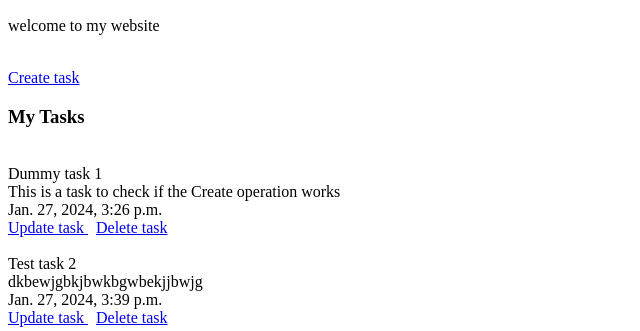
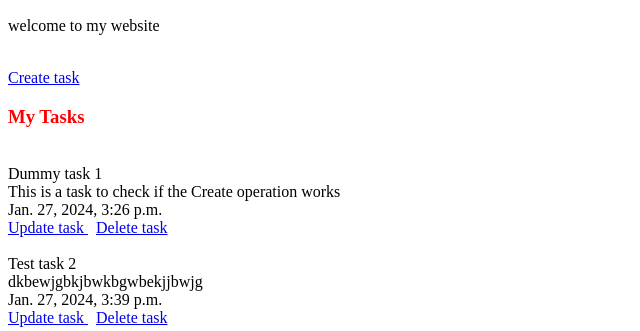
Before and after one commit to MattiaDiProfio/django-user-guide, a Django app: page /all-tasks in a window 1280 px wide. Shown: the part 167-498 px from the top of the page, without its empty margins (0-640 px from the left). Run offline with Django 5.2, Linux system fonts and the light colour scheme; data comes from the database, SQL or seed files in the repository.

Commit message:
configure static files

```diff
--- a/dev/elevate/crm/templates/crm/base.html
+++ b/dev/elevate/crm/templates/crm/base.html
@@ -1,4 +1,10 @@
+<!-- link static css files -->
+{% load static %}
 <html>
+
+    <head>
+        <link rel="stylesheet" type="text/css" href="{% static 'css/styles.css' %}">
+    </head>
     <h1>Website Under Development</h1>
     <hr>
 
@@ -17,4 +23,7 @@
     {% block content %}
 
     {% endblock %}
+
+    <script src="{% static 'js/app.js' %}"></script>
+
 </html>
--- a/dev/elevate/elevate/settings.py
+++ b/dev/elevate/elevate/settings.py
@@ -118,6 +118,8 @@ USE_TZ = True
 
 STATIC_URL = 'static/'
 
+STATICFILES_DIRS = [ BASE_DIR / 'static' ]
+
 # Default primary key field type
 # https://docs.djangoproject.com/en/5.0/ref/settings/#default-auto-field
 
--- /dev/null
+++ b/dev/elevate/static/css/styles.css
@@ -0,0 +1,3 @@
+h3 {
+    color: red;
+}
```
Also changed, not shown: README.md, dev/elevate/static/js/app.js (added).
